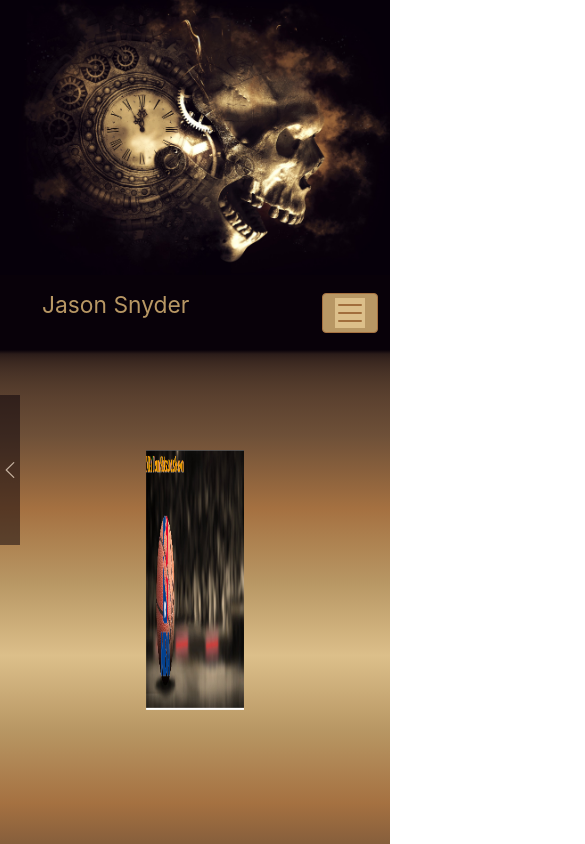
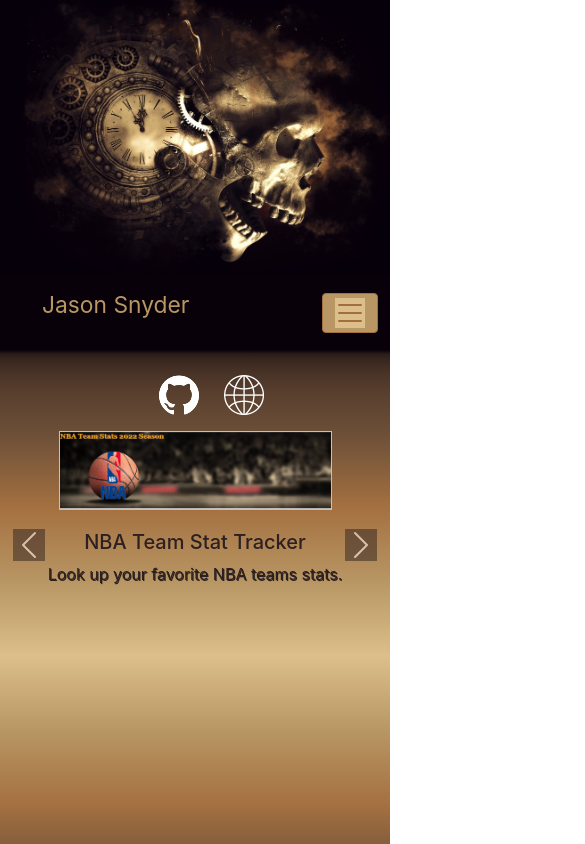
Before and after one commit to jsnyder159/react-portfolio, a React (Create React App) app: page /portfolio in a window 390 px wide. Shown: the top 844 px of the page, 585 px wide, since content can reach past the window. Built offline with nearby package versions, Linux system fonts and the light colour scheme; the HTML template or start-up script is replaced by a standard one.

Commit message:
added ul li elements to portfolio.js and added styling and responsivness to portfolio page.

```diff
--- a/package.json
+++ b/package.json
@@ -18,7 +18,7 @@
   },
   "scripts": {
     "predeploy": "npm run build",
-    "deploy": "gh-pages -b main -d build",
+    "deploy": "gh-pages -d build",
     "start": "react-scripts start",
     "build": "react-scripts build",
     "test": "react-scripts test",
--- a/src/components/pages/portfolio/Portfolio.js
+++ b/src/components/pages/portfolio/Portfolio.js
@@ -21,66 +21,79 @@ function Portfolio() {
                 <button type="button" data-bs-target="#carouselExampleCaptions" data-bs-slide-to="4" aria-label="Slide 5"></button>
                 <button type="button" data-bs-target="#carouselExampleCaptions" data-bs-slide-to="5" aria-label="Slide 6"></button>
             </div>
-            <div className="carousel-inner">
+            <div className="carousel-inner d-flex flex-sm-wrap">
                 <div className="carousel-item active">
-                    <div>
-                        <img src={court} className="d-block w-25 mainImg" alt="basketball with NBA logo on court floor"></img>
-                        <div className="carousel-caption d-none d-md-block mb-4">
+                    <ul className="bigList d-flex flex-row justify-content-center align-content-center">
+                        <li><a className="leftIcon" href="https://github.com/danchanyoungkim/NBA-Team-Stats" target="_blank" rel="noreferrer"><img src={github} alt="White Github Logo"></img></a></li>
+                        <li><a className='rightIcon' href="https://danchanyoungkim.github.io/NBA-Team-Stats/" target="_blank" rel="noreferrer"><img src={live} alt="White globe"></img></a></li>
+                    </ul>
+                    <div className="d-flex justify-content-center align-content-center flex-column">
+                        <img src={court} className="d-block mainImg" alt="basketball with NBA logo on court floor"></img>
+                        <div className="carousel-caption d-block d-sm-block mb-4 d-flex">
                             <h5>NBA Team Stat Tracker</h5>
-                            <p className="description">Look up your favorite NBA team and check the team and players stats.</p>
+                            <p className="description">Look up your favorite NBA teams stats.</p>
                         </div>
-                        <a className="leftIcon" href="https://github.com/danchanyoungkim/NBA-Team-Stats" target="_blank" rel="noreferrer"><img src={github} alt="White Github Logo"></img></a>
-                        <a className='rightIcon' href="https://danchanyoungkim.github.io/NBA-Team-Stats/" target="_blank" rel="noreferrer"><img src={live} alt="White globe"></img></a>
                     </div>
                 </div>
                 <div className="carousel-item">
-                    <img src={first} className="d-block w-25 mainImg" alt="bearded mans headshot beside a paragraph with a jack-o-lantern above both"></img>
-                    <div className="carousel-caption d-none d-md-block mb-4">
+                    <ul className="bigList d-flex flex-row justify-content-center align-content-center">
+                    <li><a className="leftIcon" href="https://github.com/jsnyder159/Portfolio" target="_blank" rel="noreferrer"><img src={github} alt="White Github Logo"></img></a></li>
+                    <li><a className='rightIcon' href="https://jsnyder159.github.io/Portfolio/" target="_blank" rel="noreferrer"><img src={live} alt="White globe"></img></a></li>
+                    </ul>
+                    <img src={first} className="d-block mainImg" alt="bearded mans headshot beside a paragraph with a jack-o-lantern above both"></img>
+                    <div className="carousel-caption d-block d-sm-block mb-4">
                         <h5>My First Portfolio</h5>
                         <p className="description">My First attempt at making a personal portfolio.</p>
                     </div>
-                    <a className="leftIcon" href="https://github.com/jsnyder159/Portfolio" target="_blank" rel="noreferrer"><img src={github} alt="White Github Logo"></img></a>
-                    <a className='rightIcon' href="https://jsnyder159.github.io/Portfolio/" target="_blank" rel="noreferrer"><img src={live} alt="White globe"></img></a>
                 </div>
                 <div className="carousel-item">
-                    <img src={rpg} className="d-block w-25 mainImg" alt="a spell book with arcane symbols and fire"></img>
-                    <div className="carousel-caption d-none d-md-block mb-4">
+                    <ul className="bigList d-flex flex-row justify-content-center align-content-center">
+                    <li><a className="leftIcon" href="https://github.com/BPpearsall/RPG-Character-Database" target="_blank" rel="noreferrer"><img src={github} alt="White Github Logo"></img></a></li>
+                    <li><a className='rightIcon' href="https://bp-rpg-character-database.herokuapp.com/" target="_blank" rel="noreferrer"><img src={live} alt="White globe"></img></a></li>
+                    </ul>
+                    <img src={rpg} className="d-block mainImg" alt="a spell book with arcane symbols and fire"></img>
+                    <div className="carousel-caption d-block d-sm-block mb-4">
                         <h5>RPG Char Generator</h5>
                         <p className="description">Create, Save, and Comment on other RPG Chars.</p>
                     </div>
-                    <a className="leftIcon" href="https://github.com/BPpearsall/RPG-Character-Database" target="_blank" rel="noreferrer"><img src={github} alt="White Github Logo"></img></a>
-                    <a className='rightIcon' href="https://bp-rpg-character-database.herokuapp.com/" target="_blank" rel="noreferrer"><img src={live} alt="White globe"></img></a>
                 </div>
                 <div className="carousel-item">
-                    <img src={tech} className="d-block w-25 mainImg" alt="Log in page for a blog"></img>
-                    <div className="carousel-caption d-none d-md-block mb-4">
+                    <ul className="bigList d-flex flex-row justify-content-center align-content-center">
+                    <li><a className="leftIcon" href="https://github.com/jsnyder159/Tech-Blog" target="_blank" rel="noreferrer"><img src={github} alt="White Github Logo"></img></a></li>
+                    <li><a className='rightIcon' href="https://tech-blog-jw.herokuapp.com/login" target="_blank" rel="noreferrer"><img src={live} alt="White globe"></img></a></li>
+                    </ul>
+                    <img src={tech} className="d-block mainImg" alt="Log in page for a blog"></img>
+                    <div className="carousel-caption d-block d-sm-block mb-4">
                         <h5>Tech blog</h5>
-                        <p className="description">I made a blog you can log into, write comments, and respond to comments to keep and share your ideas.</p>
+                        <p className="description">A blog to keep and share your ideas.</p>
                     </div>
-                    <a className="leftIcon" href="https://github.com/jsnyder159/Tech-Blog" target="_blank" rel="noreferrer"><img src={github} alt="White Github Logo"></img></a>
-                    <a className='rightIcon' href="https://tech-blog-jw.herokuapp.com/login" target="_blank" rel="noreferrer"><img src={live} alt="White globe"></img></a>
                 </div>
                 <div className="carousel-item">
-                    <img src={weather} className="d-block w-25 mainImg" alt="Five day forcast and current weather with search bar."></img>
-                    <div className="carousel-caption d-none d-md-block mb-4">
+                    <ul className="bigList d-flex flex-row justify-content-center align-content-center">
+                    <li><a className="leftIcon" href="https://github.com/jsnyder159/Weather-Dashboard" target="_blank" rel="noreferrer"><img src={github} alt="White Github Logo"></img></a></li>
+                    <li><a className='rightIcon' href="https://jsnyder159.github.io/Weather-Dashboard/" target="_blank" rel="noreferrer"><img src={live} alt="White globe"></img></a></li>
+                    </ul>
+                    <img src={weather} className="d-block mainImg" alt="Five day forcast and current weather with search bar."></img>
+                    <div className="carousel-caption d-block d-sm-block mb-4">
                         <h5>Weather dashboard</h5>
-                        <p className="description">I made a weather forcaster that will give me a 5 day forcast, save my searched cities, and gives me the current weather conditions there.</p>
+                        <p className="description">A weather app that will give you a 5 day forcast.</p>
                     </div>
-                    <a className="leftIcon" href="https://github.com/jsnyder159/Weather-Dashboard" target="_blank" rel="noreferrer"><img src={github} alt="White Github Logo"></img></a>
-                    <a className='rightIcon' href="https://jsnyder159.github.io/Weather-Dashboard/" target="_blank" rel="noreferrer"><img src={live} alt="White globe"></img></a>
                 </div>
                 <div className="carousel-item">
-                    <img src={textedi} className="d-block w-25 mainImg" alt="text screen showing JATE"></img>
-                    <div className="carousel-caption d-none d-md-block mb-4">
+                    <ul className="bigList d-flex flex-row justify-content-center align-content-center">
+                    <li><a className="leftIcon" href="https://github.com/jsnyder159/text-editor" target="_blank" rel="noreferrer"><img src={github} alt="White Github Logo"></img></a></li>
+                    <li><a className='rightIcon' href="https://text-editor-jw.herokuapp.com/" target="_blank" rel="noreferrer"><img src={live} alt="White globe"></img></a></li>
+                    </ul>
+                    <img src={textedi} className="d-block mainImg" alt="text screen showing JATE"></img>
+                    <div className="carousel-caption d-block d-sm-block mb-4">
                         <h5>Text Editor</h5>
-                        <p className="description">Working with webpacks for the first time. Write and save your ideas even if you lose your connection you won't lose your ideas!</p>
-                    </div>
-                    <a className="leftIcon" href="https://github.com/jsnyder159/text-editor" target="_blank" rel="noreferrer"><img src={github} alt="White Github Logo"></img></a>
-                    <a className='rightIcon' href="https://text-editor-jw.herokuapp.com/" target="_blank" rel="noreferrer"><img src={live} alt="White globe"></img></a>
+                        <p className="description"> Write and save your ideas even offline.</p>
                     </div>
                 </div>
+            </div>
+            <div className="d-flex flex-column align-content-center">
                 <button className="carousel-control-prev" type="button" data-bs-target="#carouselExampleCaptions" data-bs-slide="prev">
-                <span className="carousel-control-prev-icon" aria-hidden="true"></span>
+                    <span className="carousel-control-prev-icon " aria-hidden="true"></span>
                     <span className="visually-hidden">Previous</span>
                 </button>
                 <button className="carousel-control-next" type="button" data-bs-target="#carouselExampleCaptions" data-bs-slide="next">
@@ -88,6 +101,7 @@ function Portfolio() {
                     <span className="visually-hidden">Next</span>
                 </button>
             </div>
+        </div>
     );
 }
 
--- a/src/components/pages/portfolio/portfolio.css
+++ b/src/components/pages/portfolio/portfolio.css
@@ -1,21 +1,23 @@
 .carousel {
     height: 600px;
+    width: auto;
     background: linear-gradient(var(--xik), 2%, var(--coffee), var(--copper), var(--camel), var(--gold), var(--camel), var(--copper), var(--coffee), var(--xik));
 }
 
 .mainImg{
-    width: 640px;
-    height: 360px;
+    max-width: 640px;
+    max-height: 360px;
+
+    margin:auto;
+    position: relative;
+    object-fit:fill;
+    border: 1px solid var(--gold);
 }
 
-.carousel-inner img {
-    margin:auto;
-    padding-top: 100px;
-    position: relative;
-}
 
 .carousel-caption {
     position: relative;
+    flex-direction: column;
     left: 0;
     top: 0;
 
@@ -26,35 +28,24 @@
     color: var(--blkCoffe)
 }
 
-.carousel-control-prev {
-    background-color: var(--xik);
-    height: 25%;
-    width: 5%;
-    position: relative;
-    top: -315px;
+.carousel-control-prev-icon, .carousel-control-next-icon {
+    align-self: center;
+    background-color: var(--blkCoffe);
+    margin-bottom: 210px;
 
 }
 
-.carousel-control-next {
-    background-color: var(--xik);
-    height: 25%;
-    width: 5%;
-    position: relative;
-    top: -470px;
-    right: -1820px;
+.bigList {
+    display: flex;
+    flex-direction: row;
+    justify-content: center;
+    padding-top: 25px;
 }
 
 .leftIcon {
-    position: absolute;
-    top: 200px;
-    left: 650px;
+    padding-right: 25px;
 }
 
-.rightIcon {
-    position: absolute;
-    top: 200px;
-    right: 650px;
-}
 
 h5{
     color: var(--blkCoffe)
@@ -65,3 +56,9 @@ h5{
 .description:visited { text-decoration: none; }
 .description:hover { text-decoration: none; }
 .description:active { text-decoration: none; }
+
+@media screen and (max-width: 838px) {
+    .mainImg {
+        width: 70%;
+    }
+}
```
Also changed, not shown: src/components/pages/portfolio/portfolioData.js (+116 -116 lines). Lines whose indentation alone changed are shown as unchanged.
